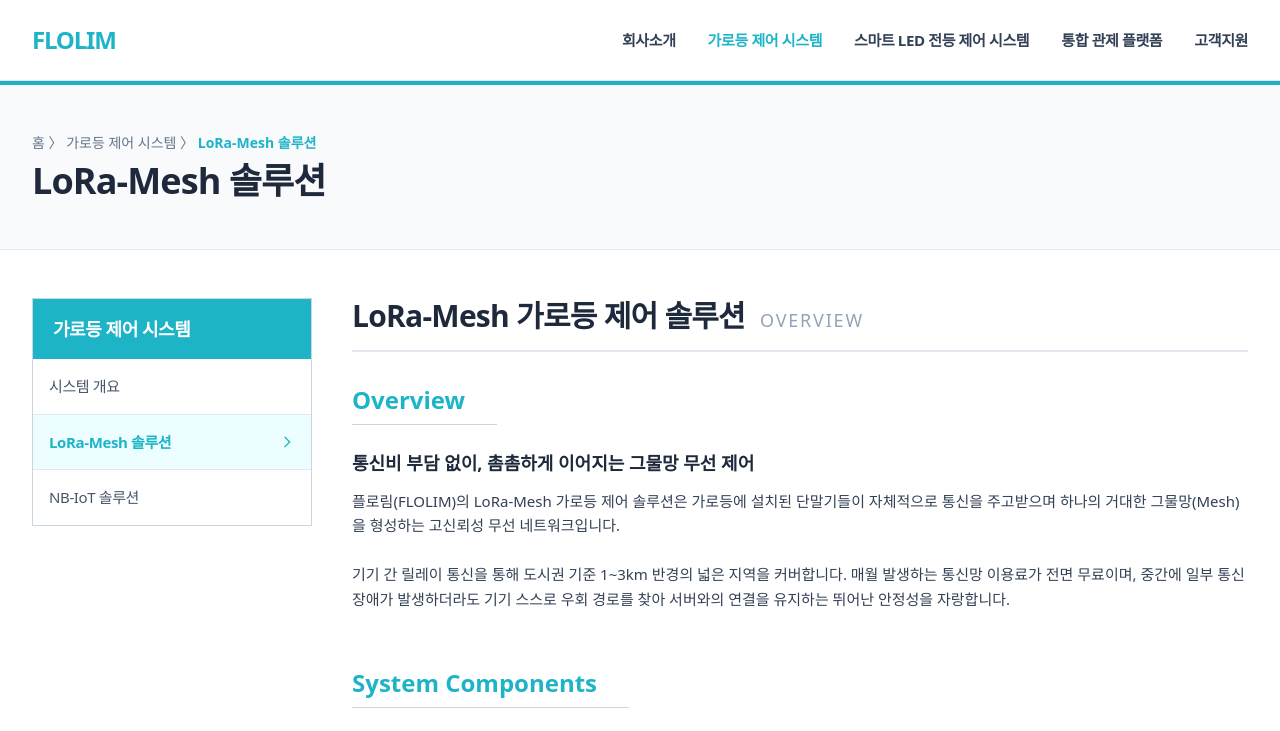
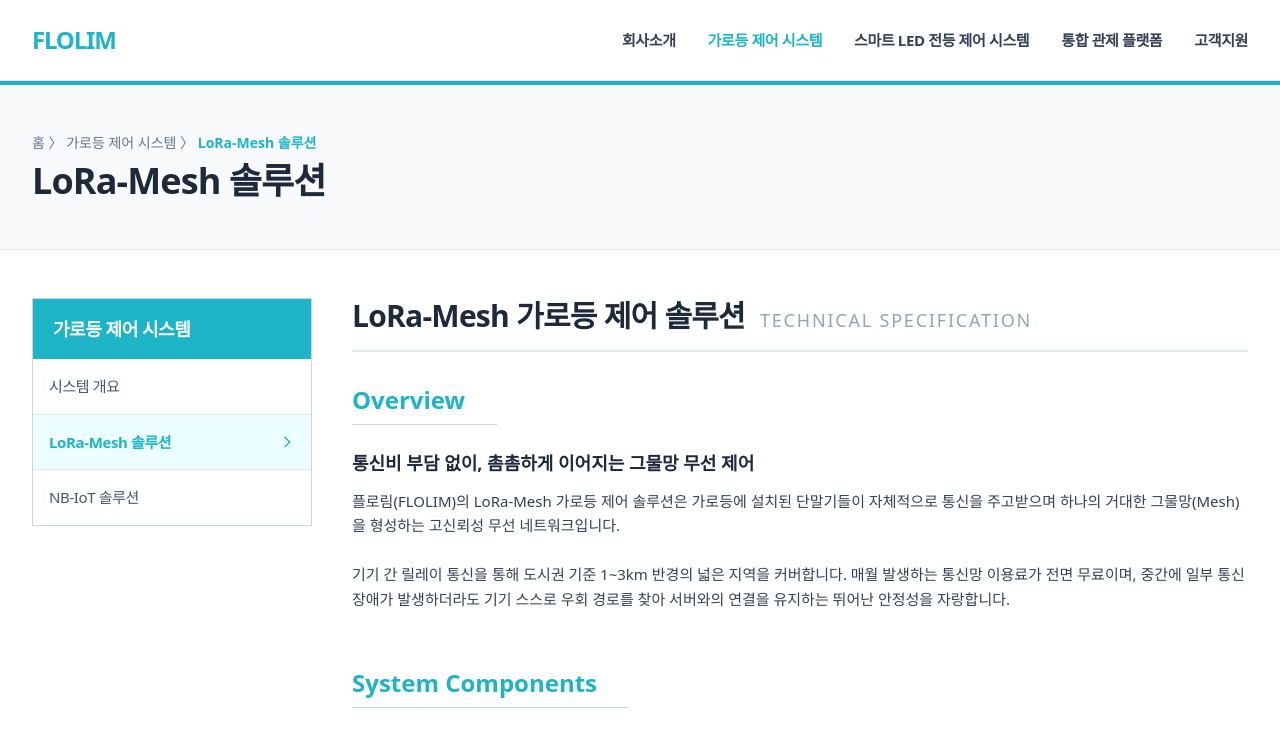
Before and after one commit to flolim-mj54/flolim-website, a React (Vite) app: page /lora in a window 1280 px wide. Shown: the top 731 px of the page. Built offline with nearby package versions, Linux system fonts and the light colour scheme.

Commit message:
로라메쉬 Technical Specification

```diff
--- a/src/LoraMeshSolution.jsx
+++ b/src/LoraMeshSolution.jsx
@@ -42,7 +42,7 @@ const LoraMeshSolution = () => {
         <section className="flex-1 min-w-0">
           {/* 🚀 본문 H2 제목 풀네임 적용 */}
           <h2 className="text-3xl font-black text-slate-800 tracking-tight mb-8 pb-4 border-b-2 border-slate-200">
-            LoRa-Mesh 가로등 제어 솔루션 <span className="text-lg text-slate-400 font-normal tracking-widest uppercase ml-2">Overview</span>
+            LoRa-Mesh 가로등 제어 솔루션 <span className="text-lg text-slate-400 font-normal tracking-widest uppercase ml-2">Technical Specification</span>
           </h2>
 
           <div className="mb-14">
```
